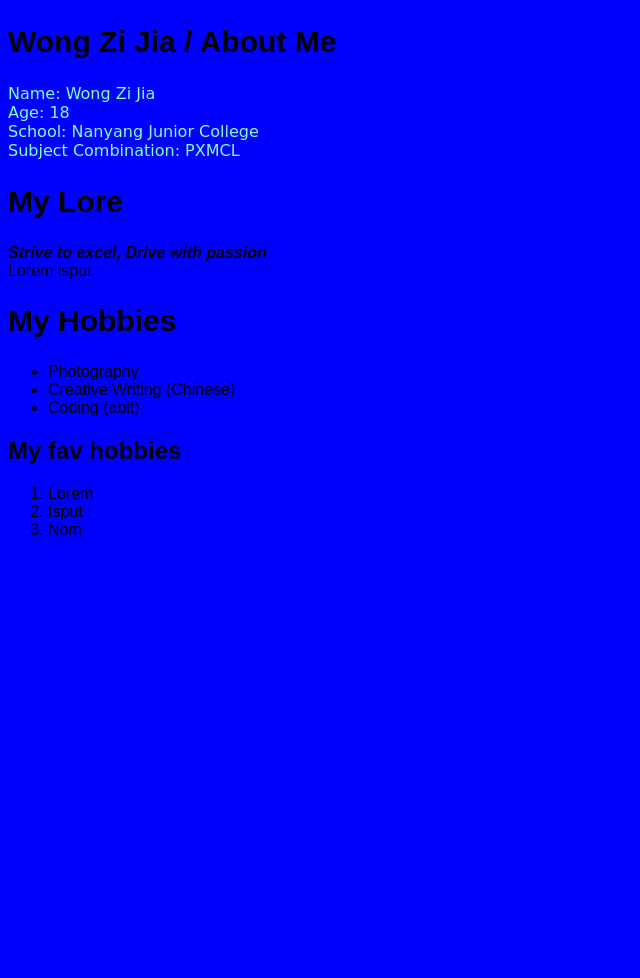
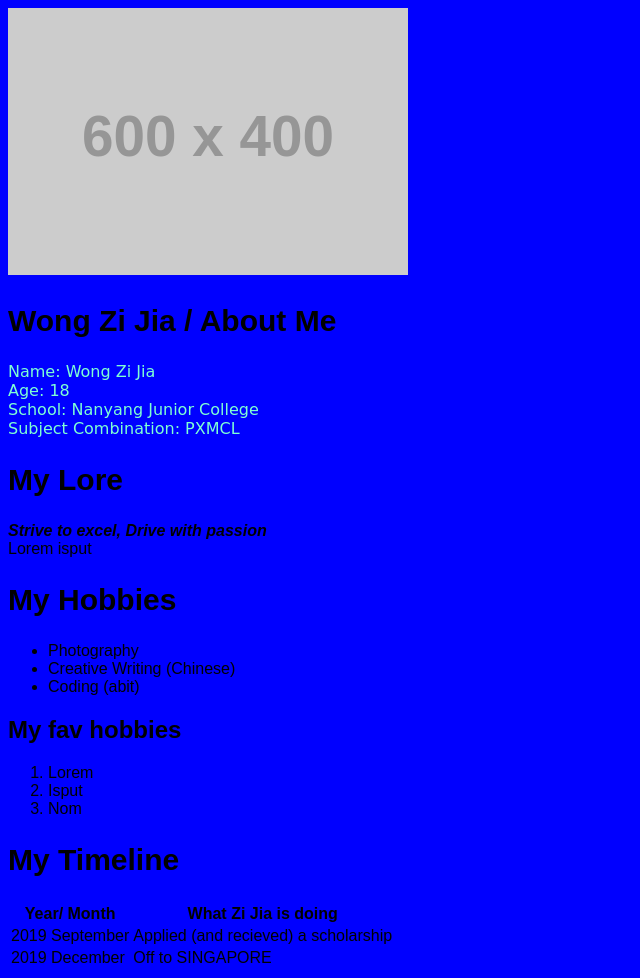
Before and after one commit to averycuriousfox/averycuriousfox.github.io, a plain HTML site: page index.html in a window 1280 px wide. Shown: the whole page, without its empty margins (0-640 px from the left). Before the commit the page ends 800 px from the top, so only its background shows below. Drawn offline with Linux system fonts and the light colour scheme; placeholder pictures from the web are drawn by us.

Commit message:
Update index.html

```diff
--- a/index.html
+++ b/index.html
@@ -19,7 +19,7 @@
     For example, a logo or top banner, with a navigation bar.
     -->
     <header></header>
-
+    <img src="https://placehold.co/600x400?text=Hello+World" width="400">
     <!--
     The (optional) <section> element is used to encapsulate standalone sections of content.
     It makes sense to use them for a portfolio, but perhaps not for an essay.
@@ -63,6 +63,24 @@
             <li>Nom</li>
         </ol>
     </section>
+
+    <section id="timeline">
+        <h1>My Timeline</h1>
+        <table>
+            <tr>
+                <th>Year/ Month</th>
+                <th>What Zi Jia is doing</th>
+            </tr>
+            <tr>
+                <td>2019 September</td>
+                <td>Applied (and recieved) a scholarship</td>
+            </tr>
+            <tr>
+                <td>2019 December</td>
+                <td>Off to SINGAPORE</td>
+            </tr>
+        </table>
+    </section>
     <!--
     The (optional) <footer> HTML element represents content that appears at the bottom of every page in a group of pages.
     For example, copyright information, licensing terms, contact information.
```
